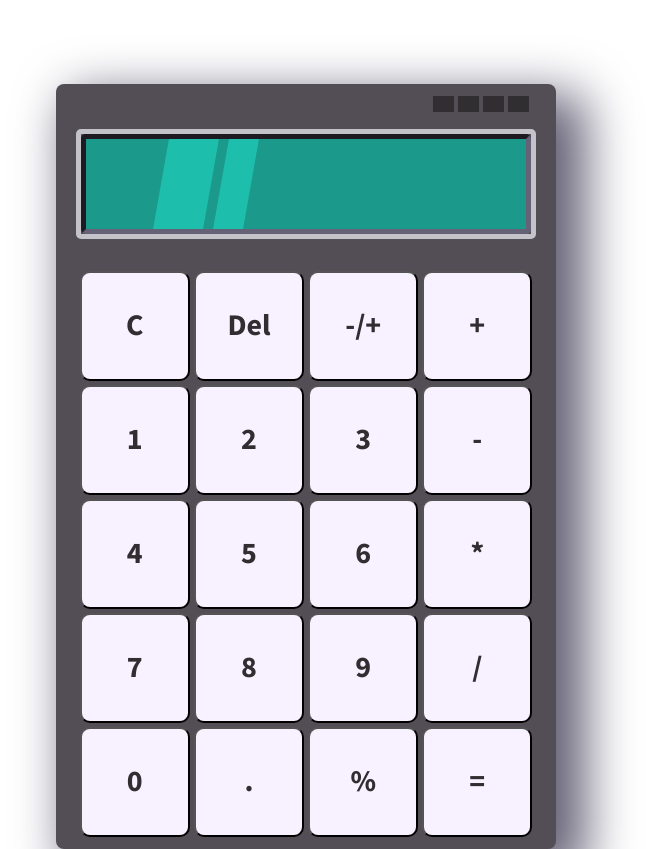
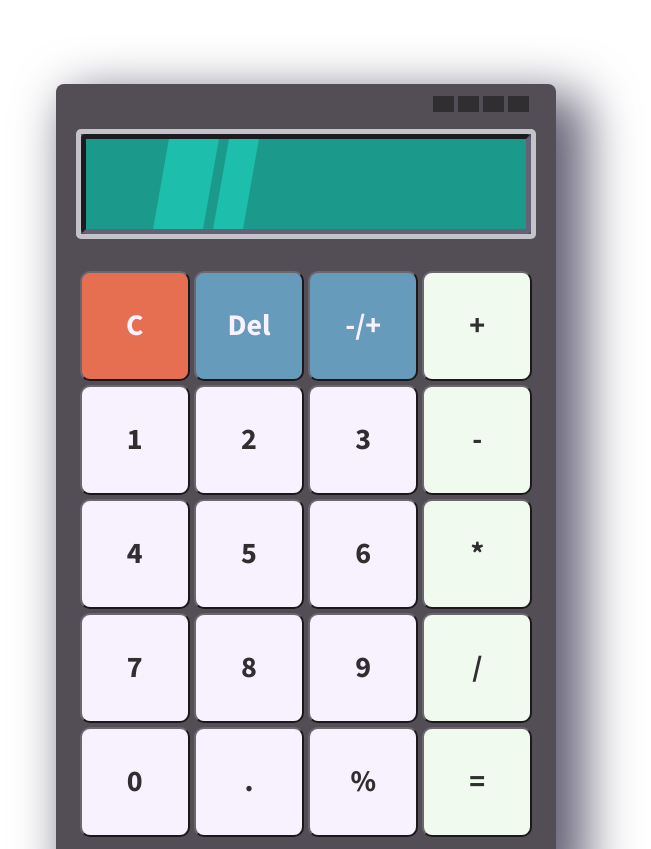
Before and after one commit to RommelMabiniJr/Calculator, a plain HTML site: page index.html in a window 1280 px wide. Shown: the part 166-1015 px from the top of the page, without its empty margins (452-1103 px from the left). Drawn offline with Linux system fonts and the light colour scheme.

Commit message:
Add color for group buttons in upper and right side

```diff
--- a/style.css
+++ b/style.css
@@ -1,4 +1,4 @@
-@import url('https://fonts.googleapis.com/css2?family=Mada:wght@700&family=Mulish:wght@200;500;700&display=swap');
+@import url('https://fonts.googleapis.com/css2?family=Mada:wght@700&family=Mulish:wght@200;500;700&family=Orbitron&display=swap');
 
 * {
     font-family: 'Mulish', sans-serif;
@@ -25,6 +25,7 @@ button {
     font-weight: bold;
     margin: 2px 0;
     border-radius: 10px;
+    border: 2px outset #6c666f;
     background-color: #F8F1FF;
     color: #302e31;
 }
@@ -51,6 +52,7 @@ button {
     display: flex;
     flex-direction: row;
     justify-content: center;
+    margin-bottom: 20px;
 }
 
 .reflection-1,
@@ -99,6 +101,8 @@ button {
     float: right;
     line-height: 1.6;
     color: #1e1d1f;
+    font-family: 'Orbitron', sans-serif;
+    padding-right: 2px;
 }
 
 .borderDisp {
@@ -124,3 +128,18 @@ button {
     border: 2px solid #534d56;
     flex: 1 1 0;
 }
+
+.clear {
+    background-color: #e76f51;
+    color: #F8F1FF;
+}
+
+.operations-con button {
+    background-color: #f1faee;
+}
+
+.delete,
+.neg {
+    background-color: #669bbc;
+    color: #F8F1FF;
+}
```
